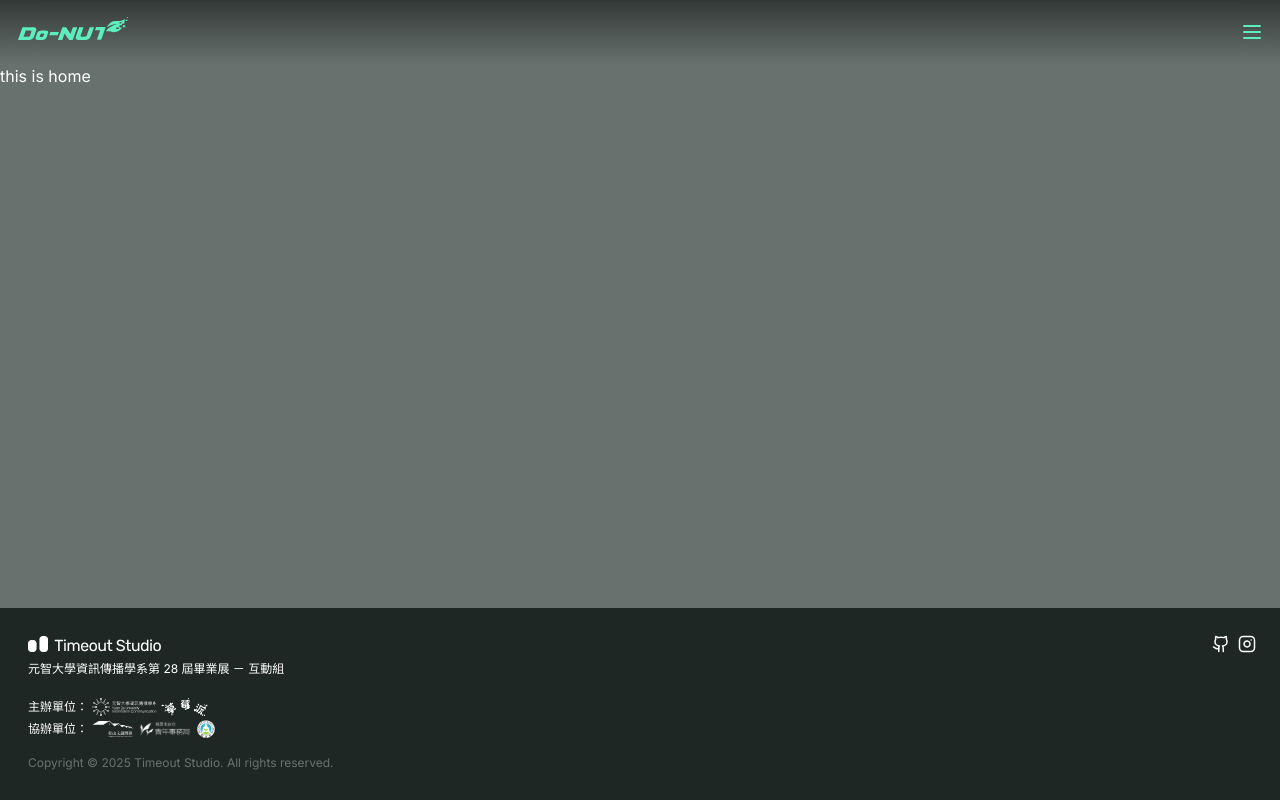
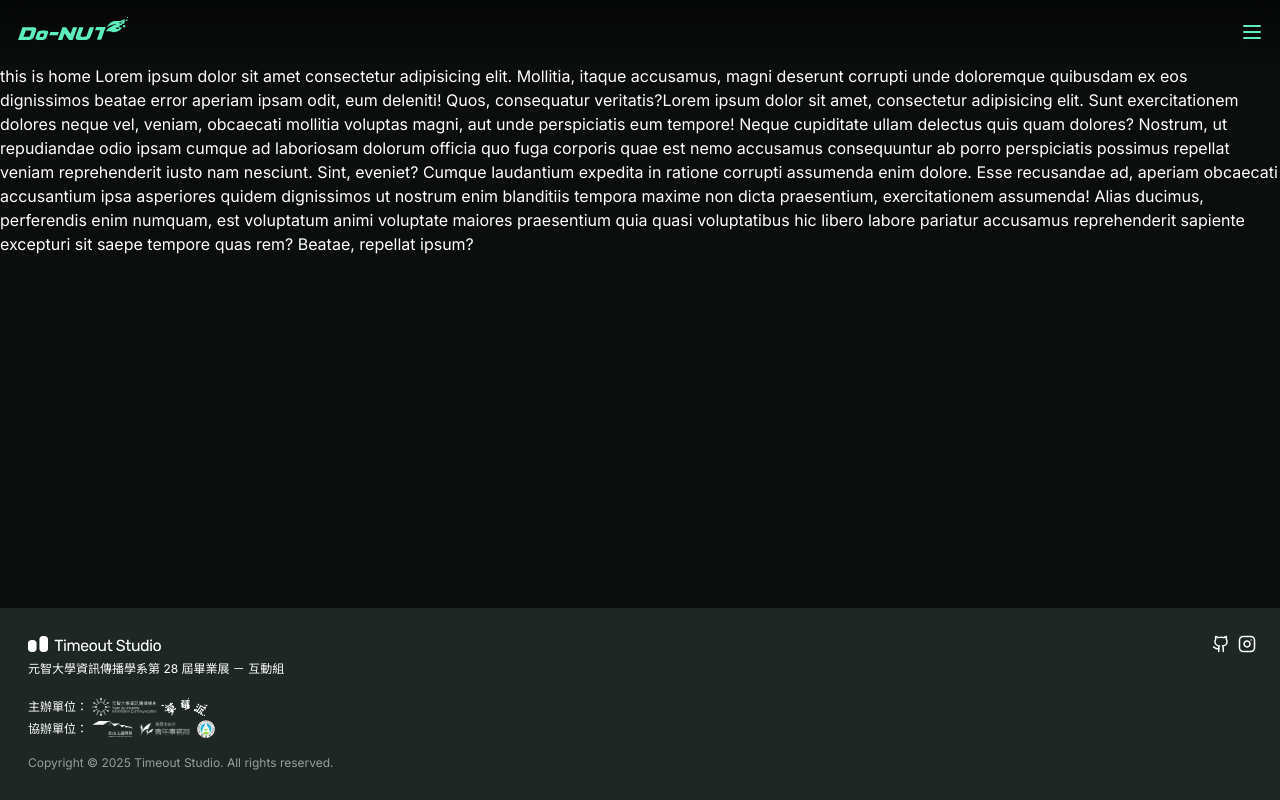
Before and after one commit to Timeout-Studio/donut-fe, a Next.js app: page /home in a window 1280 px wide. Built offline with nearby package versions, Linux system fonts and the light colour scheme.

Commit message:
refactor: performance-and-seo-fix

```diff
--- a/app/components/nav.tsx
+++ b/app/components/nav.tsx
@@ -21,7 +21,7 @@ export default function Navbar() {
         <DonutLogo className="text-donut-prim mb-0.75 ml-0.5" />
       </a>
       {/* Menu Button */}
-      <button onClick={() => setIsOpen(true)}>
+      <button title="Menu" onClick={() => setIsOpen(true)}>
         <Menu className="text-donut-prim" />
       </button>
 
@@ -35,7 +35,7 @@ export default function Navbar() {
         <div className="bg-donut-bg w-full p-8 rounded-2xl donut-drop-shadow">
           <div className="flex justify-between items-center">
             <object data="/TimoutStudioLogo.svg" className="" />
-            <button onClick={() => setIsOpen(false)}>
+            <button title="home" onClick={() => setIsOpen(false)}>
               <X />
             </button>
           </div>
--- a/app/globals.css
+++ b/app/globals.css
@@ -12,7 +12,7 @@
   --color-donut-sec: #2b6757;
   --color-donut-accent: #64baa5;
   --color-donut-text-white: #ffffff;
-  --color-donut-text-gray: #67726e;
+  --color-donut-text-gray: #949E9B;
 
   --text-donut-h1: var(--text-4xl);
   --text-donut-h2: var(--text-2xl);
@@ -34,7 +34,7 @@
 }
 
 body {
-  background: var(--color-donut-text-gray);
+  background: var(--color-donut-bg);
   color: var(--color-donut-text-white);
   font-family: Inter, Noto Sans TC, Arial, Helvetica, sans-serif;
 }
--- a/app/home/page.tsx
+++ b/app/home/page.tsx
@@ -1,3 +1,6 @@
 export default function Home() {
-  return <><p>this is home</p></>;
+  return <><p>this is home Lorem ipsum dolor sit amet consectetur adipisicing elit. Mollitia, itaque accusamus, magni deserunt corrupti unde doloremque quibusdam ex eos dignissimos beatae error aperiam ipsam odit, eum deleniti! Quos, consequatur veritatis?Lorem ipsum dolor sit amet, consectetur adipisicing elit. Sunt exercitationem dolores neque vel, veniam, obcaecati mollitia voluptas magni, aut unde perspiciatis eum tempore! Neque cupiditate ullam delectus quis quam dolores?
+  Nostrum, ut repudiandae odio ipsam cumque ad laboriosam dolorum officia quo fuga corporis quae est nemo accusamus consequuntur ab porro perspiciatis possimus repellat veniam reprehenderit iusto nam nesciunt. Sint, eveniet?
+  Cumque laudantium expedita in ratione corrupti assumenda enim dolore. Esse recusandae ad, aperiam obcaecati accusantium ipsa asperiores quidem dignissimos ut nostrum enim blanditiis tempora maxime non dicta praesentium, exercitationem assumenda!
+  Alias ducimus, perferendis enim numquam, est voluptatum animi voluptate maiores praesentium quia quasi voluptatibus hic libero labore pariatur accusamus reprehenderit sapiente excepturi sit saepe tempore quas rem? Beatae, repellat ipsum?</p></>;
 }
--- a/app/layout.tsx
+++ b/app/layout.tsx
@@ -2,8 +2,8 @@ import type { Metadata } from "next";
 import { Inter, Noto_Sans_TC } from "next/font/google";
 import "./globals.css";
 import styles from "./layout.module.css";
-import { Menu, Github, Instagram, X } from "lucide-react";
-import { DonutLogo, YZUICLogo, StrawberryPieLogo } from "./svg_components/Logos";
+import { Github, Instagram } from "lucide-react";
+import { YZUICLogo, StrawberryPieLogo } from "./svg_components/Logos";
 import Navbar from "./components/nav"
 
 const inter = Inter({
@@ -22,6 +22,7 @@ export const metadata: Metadata = {
     { rel: "icon", type: "image/svg+xml", url: "/favicon/leaf.svg" },
     { rel: "icon", type: "image/png", sizes: "32x32", url: "/favicon/leaf.png" },
   ],
+  description: "Made by Timeout Studio."
   // description: "Generated by create next app",
 };
 
--- a/app/not-found.tsx
+++ b/app/not-found.tsx
@@ -1,6 +1,3 @@
-// pages/404.tsx
-import Link from "next/link";
-
 export default function NotFound() {
   return (
     <div className="m-auto p-6">
```
